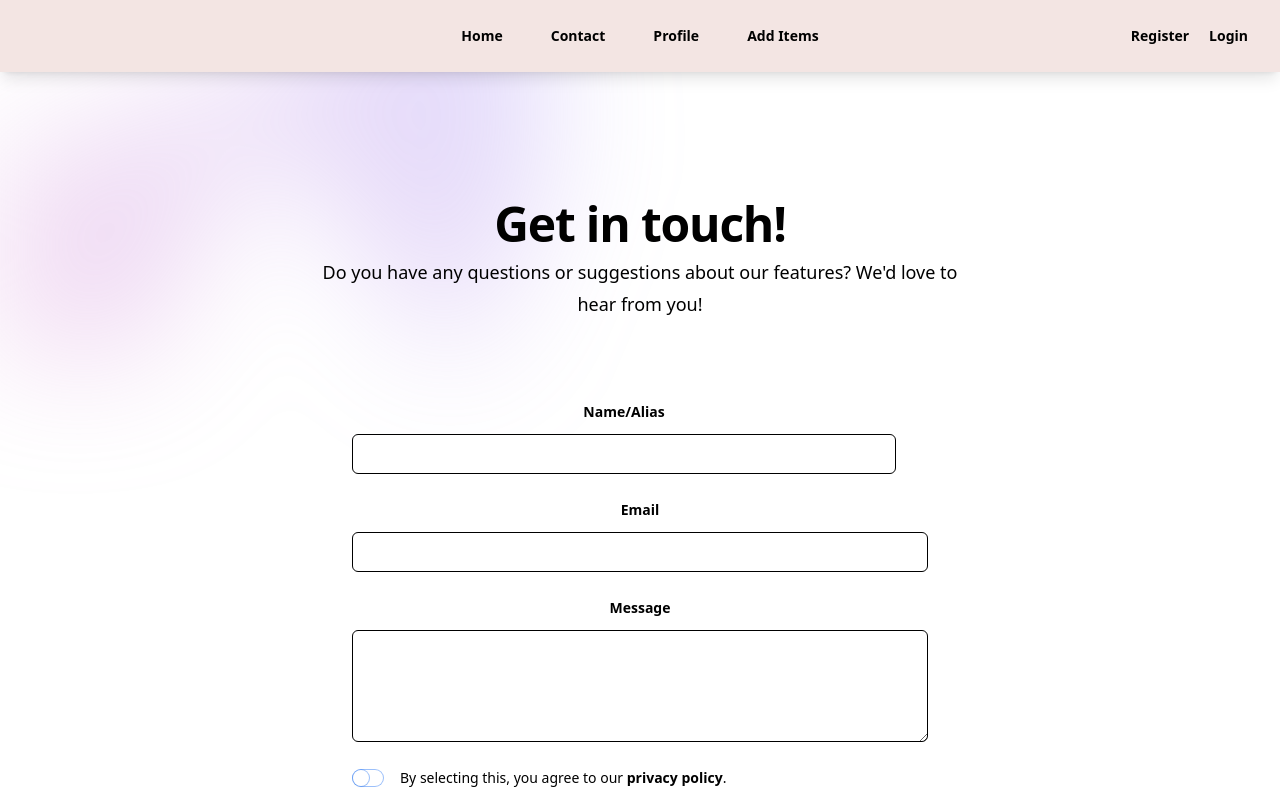
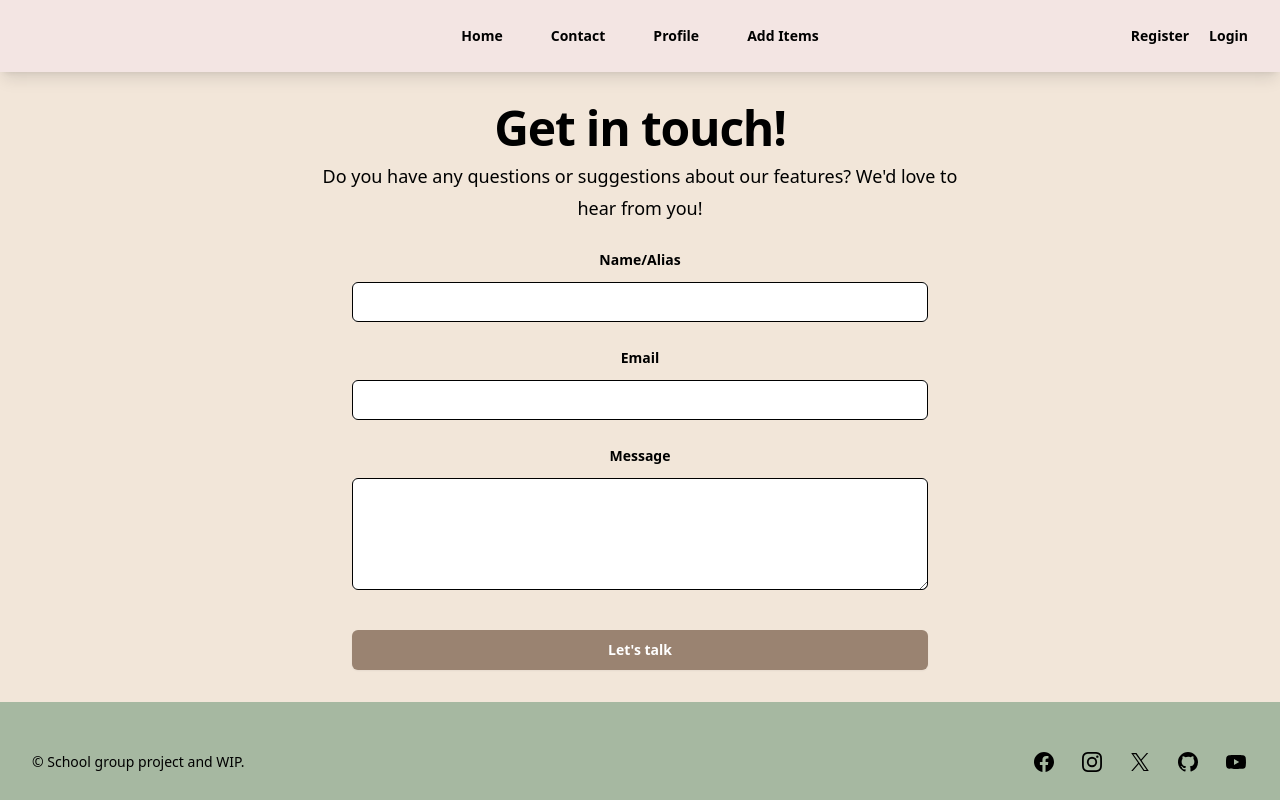
Before and after one commit to danielaayz/sustainable-fashion-app, a React (Vite) app in the folder client/: page /contact in a window 1280 px wide. Shown: the top 800 px of the page. Built offline with nearby package versions, Linux system fonts and the light colour scheme.

Commit message:
Style contact form to match colour theme

```diff
--- a/client/src/components/Contact.tsx
+++ b/client/src/components/Contact.tsx
@@ -5,27 +5,15 @@ export default function Example() {
     const [agreed, setAgreed] = useState(false)
 
     return (
-        <div className="isolate bg-white px-6 py-24 sm:py-32 lg:px-8">
-            <div
-                aria-hidden="true"
-                className="absolute inset-x-0 top-[-10rem] -z-10 transform-gpu overflow-hidden blur-3xl sm:top-[-20rem]"
-            >
-                <div
-                    style={{
-                        clipPath:
-                            'polygon(74.1% 44.1%, 100% 61.6%, 97.5% 26.9%, 85.5% 0.1%, 80.7% 2%, 72.5% 32.5%, 60.2% 62.4%, 52.4% 68.1%, 47.5% 58.3%, 45.2% 34.5%, 27.5% 76.7%, 0.1% 64.9%, 17.9% 100%, 27.6% 76.8%, 76.1% 97.7%, 74.1% 44.1%)',
-                    }}
-                    className="relative left-1/2 -z-10 aspect-[1155/678] w-[36.125rem] max-w-none -translate-x-1/2 rotate-[30deg] bg-gradient-to-tr from-[#ff80b5] to-[#9089fc] opacity-30 sm:left-[calc(50%-40rem)] sm:w-[72.1875rem]"
-                />
-            </div>
+        <div className="bg-linen px-6 py-8 lg:px-8">
             <div className="mx-auto max-w-2xl text-center">
-                <h2 className="text-balance text-4xl font-semibold tracking-tight text-gray-900 sm:text-5xl">Get in touch!</h2>
+                <h2 className="text-balance text-4xl font-semibold tracking-tight text-black sm:text-5xl">Get in touch!</h2>
                 <p className="mt-2 text-lg/8 text-gray-600">Do you have any questions or suggestions about our features? We'd love to hear from you!</p>
             </div>
-            <form action="#" method="POST" className="mx-auto mt-16 max-w-xl sm:mt-20">
+            <form action="#" method="POST" className="mx-auto mt-6 max-w-xl">
                 <div className="grid grid-cols-1 gap-x-8 gap-y-6">
                     <div>
-                        <label htmlFor="first-name" className="block text-sm/6 font-semibold text-gray-900">
+                        <label htmlFor="first-name" className="block text-sm/6 font-semibold text-black">
                             Name/Alias
                         </label>
                         <div className="mt-2.5">
@@ -34,13 +22,13 @@ export default function Example() {
                                 name="first-name"
                                 type="text"
                                 autoComplete="given-name"
-                                className="block w-full rounded-md bg-white px-3.5 py-2 text-base text-gray-900 outline outline-1 -outline-offset-1 outline-gray-300 placeholder:text-gray-400 focus:outline focus:outline-2 focus:-outline-offset-2 focus:outline-indigo-600"
+                                className="block w-full rounded-md bg-white px-3.5 py-2 text-base text-black outline outline-1 -outline-offset-1 outline-gray-300 placeholder:text-gray-400 focus:outline focus:outline-2 focus:-outline-offset-2 focus:outline-dark-clay"
                             />
                         </div>
                     </div>
 
-                    <div className="sm:col-span-2">
-                        <label htmlFor="email" className="block text-sm/6 font-semibold text-gray-900">
+                    <div>
+                        <label htmlFor="email" className="block text-sm/6 font-semibold text-black">
                             Email
                         </label>
                         <div className="mt-2.5">
@@ -49,13 +37,13 @@ export default function Example() {
                                 name="email"
                                 type="email"
                                 autoComplete="email"
-                                className="block w-full rounded-md bg-white px-3.5 py-2 text-base text-gray-900 outline outline-1 -outline-offset-1 outline-gray-300 placeholder:text-gray-400 focus:outline focus:outline-2 focus:-outline-offset-2 focus:outline-indigo-600"
+                                className="block w-full rounded-md bg-white px-3.5 py-2 text-base text-black outline outline-1 -outline-offset-1 outline-gray-300 placeholder:text-gray-400 focus:outline focus:outline-2 focus:-outline-offset-2 focus:outline-dark-clay"
                             />
                         </div>
                     </div>
 
-                    <div className="sm:col-span-2">
-                        <label htmlFor="message" className="block text-sm/6 font-semibold text-gray-900">
+                    <div>
+                        <label htmlFor="message" className="block text-sm/6 font-semibold text-black">
                             Message
                         </label>
                         <div className="mt-2.5">
@@ -63,38 +51,16 @@ export default function Example() {
                                 id="message"
                                 name="message"
                                 rows={4}
-                                className="block w-full rounded-md bg-white px-3.5 py-2 text-base text-gray-900 outline outline-1 -outline-offset-1 outline-gray-300 placeholder:text-gray-400 focus:outline focus:outline-2 focus:-outline-offset-2 focus:outline-indigo-600"
+                                className="block w-full rounded-md bg-white px-3.5 py-2 text-base text-black outline outline-1 -outline-offset-1 outline-gray-300 placeholder:text-gray-400 focus:outline focus:outline-2 focus:-outline-offset-2 focus:outline-dark-clay"
                                 defaultValue={''}
                             />
                         </div>
                     </div>
-                    <Field className="flex gap-x-4 sm:col-span-2">
-                        <div className="flex h-6 items-center">
-                            <Switch
-                                checked={agreed}
-                                onChange={setAgreed}
-                                className="group flex w-8 flex-none cursor-pointer rounded-full bg-gray-200 p-px ring-1 ring-inset ring-gray-900/5 transition-colors duration-200 ease-in-out focus-visible:outline focus-visible:outline-2 focus-visible:outline-offset-2 focus-visible:outline-indigo-600 data-[checked]:bg-indigo-600"
-                            >
-                                <span className="sr-only">Agree to policies</span>
-                                <span
-                                    aria-hidden="true"
-                                    className="size-4 transform rounded-full bg-white shadow-sm ring-1 ring-gray-900/5 transition duration-200 ease-in-out group-data-[checked]:translate-x-3.5"
-                                />
-                            </Switch>
-                        </div>
-                        <Label className="text-sm/6 text-gray-600">
-                            By selecting this, you agree to our{' '}
-                            <a href="#" className="font-semibold text-indigo-600">
-                                privacy&nbsp;policy
-                            </a>
-                            .
-                        </Label>
-                    </Field>
                 </div>
                 <div className="mt-10">
                     <button
                         type="submit"
-                        className="block w-full rounded-md bg-indigo-600 px-3.5 py-2.5 text-center text-sm font-semibold text-white shadow-sm hover:bg-indigo-500 focus-visible:outline focus-visible:outline-2 focus-visible:outline-offset-2 focus-visible:outline-indigo-600"
+                        className="block w-full rounded-md bg-indigo-600 bg-dark-clay px-3.5 py-2.5 text-center text-sm font-semibold text-white shadow-sm hover:bg-mossy-green focus-visible:outline focus-visible:outline-2 focus-visible:outline-offset-2 focus-visible:outline-mossy-green"
                     >
                         Let's talk
                     </button>
```
